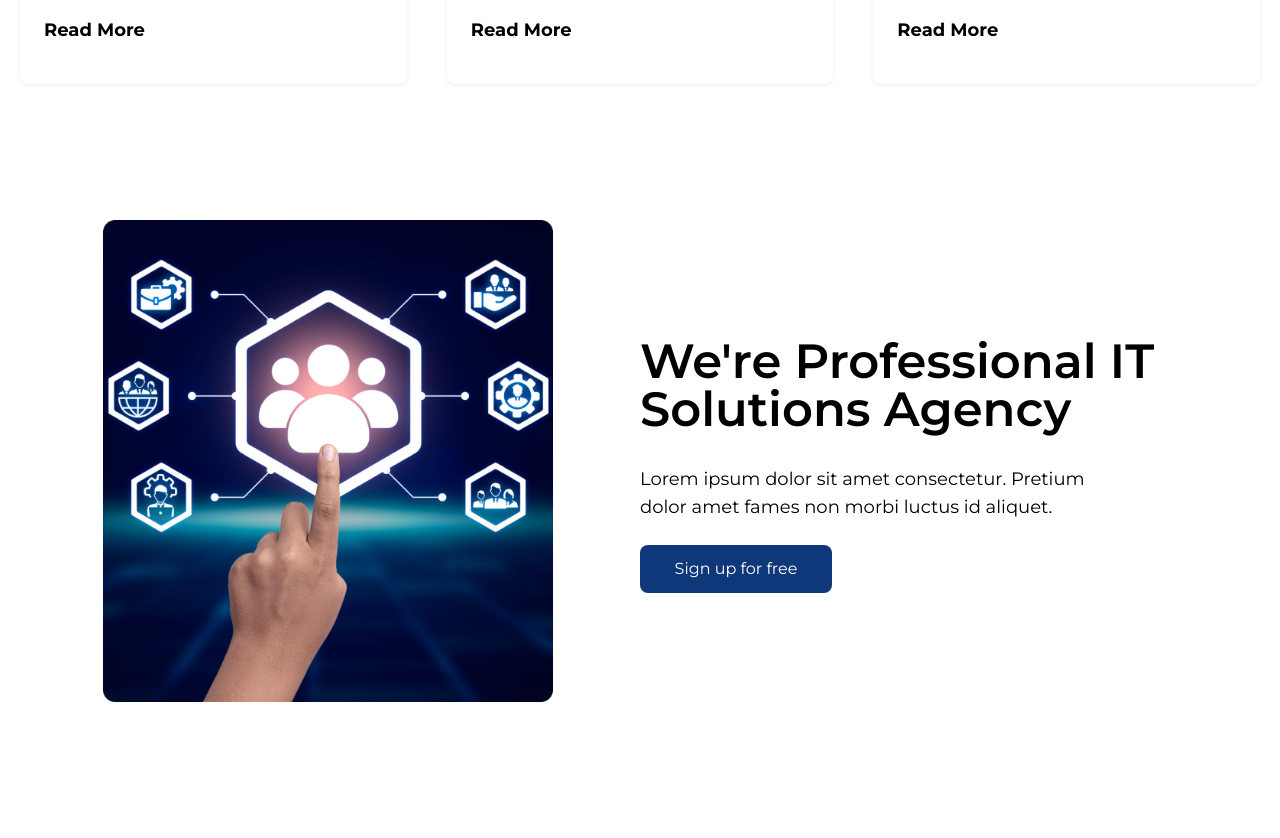
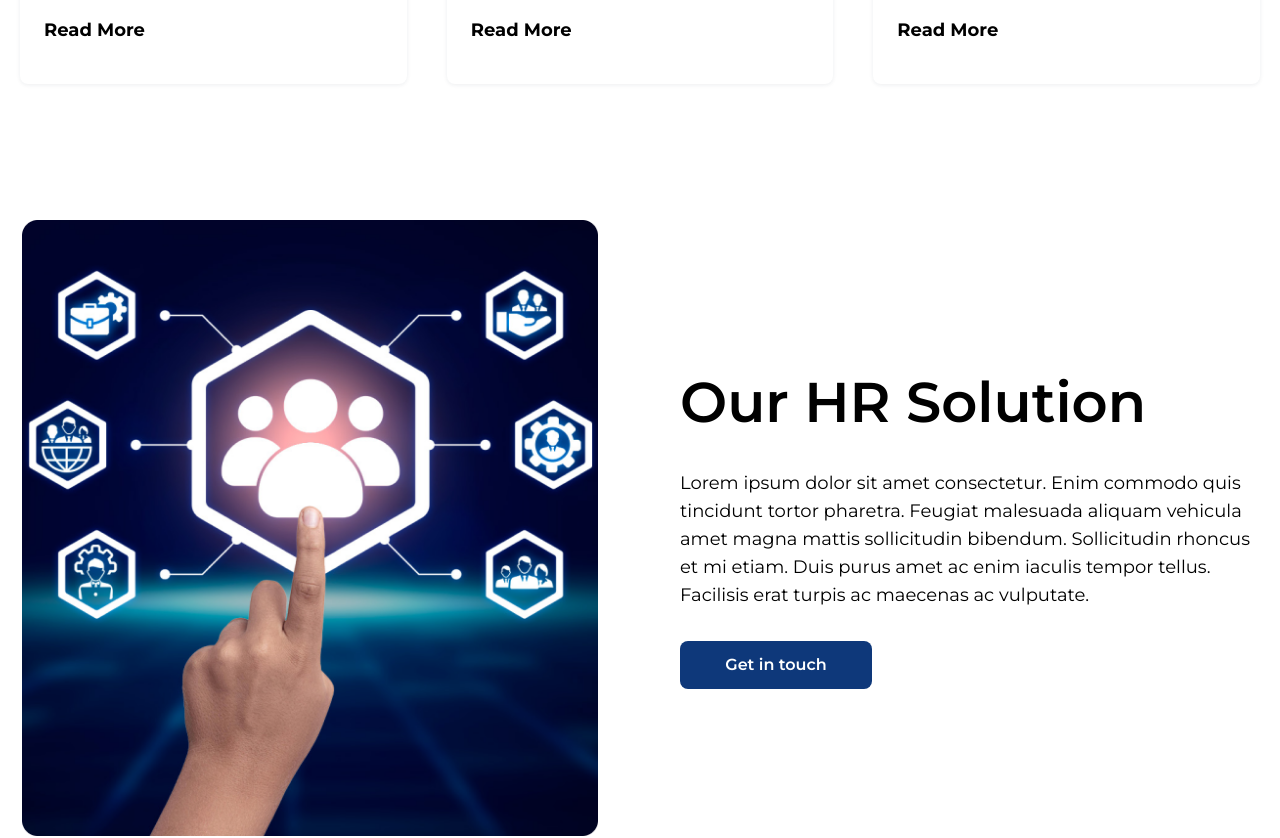
Before and after one commit to Eminence-Engineering/eminence, a React (Vite) app: page /solutions in a window 1280 px wide. Shown: the part 2080-2918 px from the top of the page. Built offline with nearby package versions, Linux system fonts and the light colour scheme.

Commit message:
feat: redevelop call-to-action component on solutions page

```diff
--- a/src/components/solution/CTAs.jsx
+++ /dev/null
@@ -1,21 +0,0 @@
-import Img from "../../assets/images/Solution.png"
-
-const CTAs = () => {
-  return (
-    <section className="w-full bg-white py-24 p-4">
-      <div className="md:max-w-full m-auto grid md:grid-cols-2 max-w-[400px]">
-        <img src={Img} alt="hero" className="w-[450px] mx-auto" />
-        <div className="flex flex-col justify-center gap-4">
-          <h1 className="py-2 text-5xl font-semibold text-black">We're Professional IT Solutions Agency</h1>
-          <p className="py-2 pr-40 text-lg text-black">
-            Lorem ipsum dolor sit amet consectetur. Pretium dolor amet fames non morbi luctus id aliquet.
-          </p>
-
-          <button className="w-full max-w-48 text-base rounded-lg ... px-8 text-white py-3 bg-[#0E387A]">Sign up for free</button>
-        </div>
-      </div>
-    </section>
-  )
-}
-
-export default CTAs
--- /dev/null
+++ b/src/components/solution/CallToAction.jsx
@@ -0,0 +1,26 @@
+// image
+import Img from "../../assets/images/Solution.png"
+
+const CallToAction = () => {
+  return (
+    <section className="container w-full bg-white py-24 p-5">
+      <div className="grid lg:grid-cols-2 gap-16 md:gap-20">
+        <img src={Img} alt="hero" className="w-full lg:max-w-xl mx-auto" />
+        <div className="flex flex-col justify-center gap-8 text-center md:text-left">
+          <h1 className="text-3xl md:text-[56px] md:leading-tight font-semibold text-black">Our HR Solution</h1>
+          <p className="text-lg text-black">
+            Lorem ipsum dolor sit amet consectetur. Enim commodo quis tincidunt tortor pharetra. Feugiat malesuada aliquam vehicula amet
+            magna mattis sollicitudin bibendum. Sollicitudin rhoncus et mi etiam. Duis purus amet ac enim iaculis tempor tellus. Facilisis
+            erat turpis ac maecenas ac vulputate.
+          </p>
+
+          <button className="w-full max-w-48 text-base font-semibold rounded-lg px-8 text-white py-3 bg-primary mx-auto md:mx-0">
+            Get in touch
+          </button>
+        </div>
+      </div>
+    </section>
+  )
+}
+
+export default CallToAction
--- a/src/pages/Solution.jsx
+++ b/src/pages/Solution.jsx
@@ -3,13 +3,13 @@ import PageChange from "../hooks/PageChange"
 import Hero from "../components/Hero"
 import WhoWeAre from "../components/solution/WhoWeAre"
 import WhatWeDo from "../components/solution/WhatWeDo"
-import CTAs from "../components/solution/CTAs"
+import CallToAction from "../components/solution/CallToAction"
+import Partners from "../components/Partners"
 import ContactCard from "../components/solution/ContactCard"
 import Footer from "../components/Footer"
 
 // images
 import bgSolutions from "../assets/images/bg-solutions.png"
-import Partners from "../components/Partners"
 
 const Solution = () => {
   return (
@@ -18,7 +18,7 @@ const Solution = () => {
       <Hero bgImg={bgSolutions} pageTitle={"Our Solutions"} />
       <WhoWeAre />
       <WhatWeDo />
-      <CTAs />
+      <CallToAction />
       <Partners />
       <ContactCard />
       <Footer />
```
